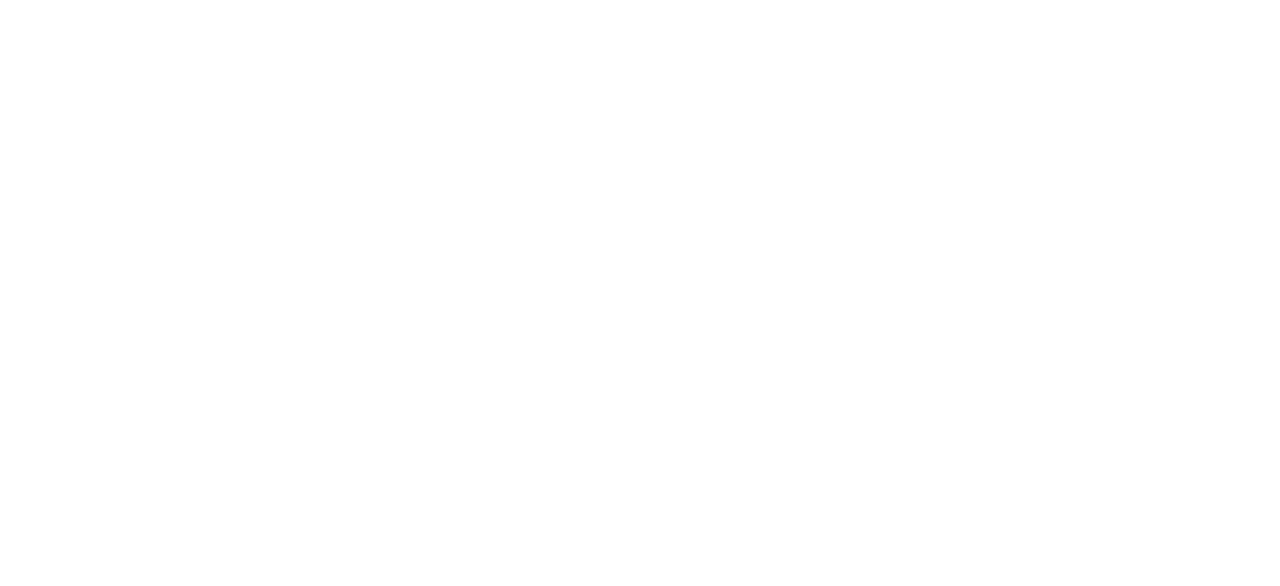
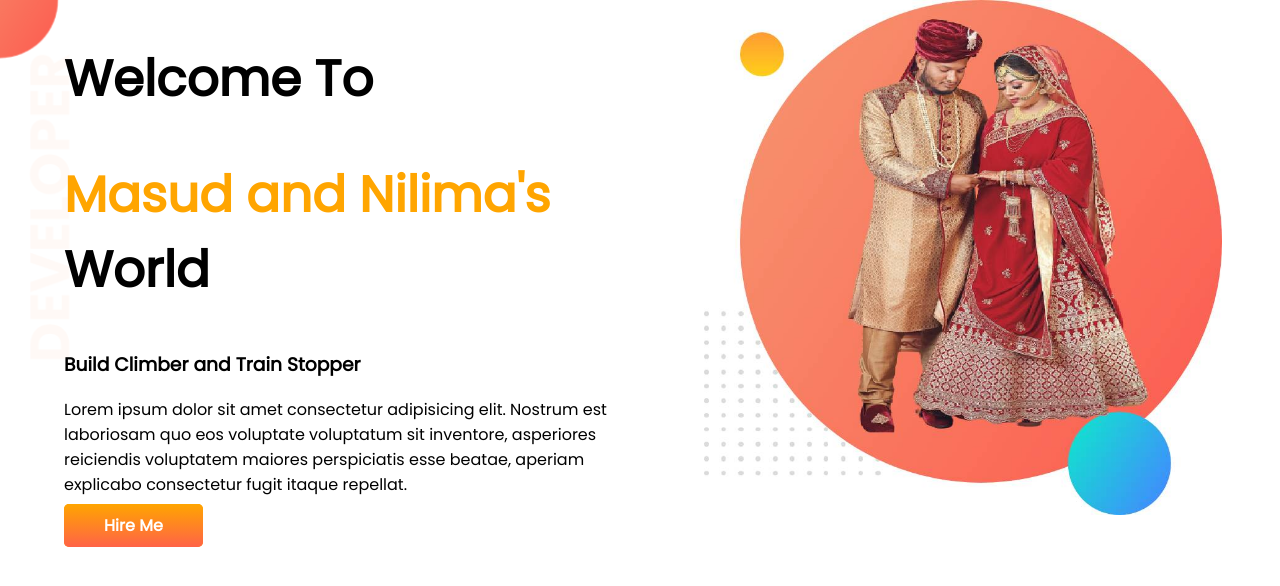
Before and after one commit to masudulhaque97/developer-portfolio, a plain HTML site: page index.html in a window 1280 px wide. Drawn offline with Linux system fonts and the light colour scheme.

Commit message:
first upload

```diff
--- a/index.html
+++ b/index.html
@@ -1,13 +1,33 @@
 <!DOCTYPE html>
 <html lang="en">
+
 <head>
     <meta charset="UTF-8">
     <meta http-equiv="X-UA-Compatible" content="IE=edge">
     <meta name="viewport" content="width=device-width, initial-scale=1.0">
     <title>Masudul Haque Portfolio</title>
+    <link rel="preconnect" href="https://fonts.googleapis.com">
+    <link rel="preconnect" href="https://fonts.gstatic.com" crossorigin>
+    <link href="https://fonts.googleapis.com/css2?family=Poppins&display=swap" rel="stylesheet">
+
     <link rel="stylesheet" href="style.css">
 </head>
+
 <body>
+    <section class="top-banner">
+        <div class="half-width">
+            <h1>Welcome To</h1>
+            <h1><span class="orange-color"> Masud and Nilima's</span> World</h1>
+            <h3>Build Climber and Train Stopper</h3>
+            <p>Lorem ipsum dolor sit amet consectetur adipisicing elit. Nostrum est laboriosam quo eos voluptate
+                voluptatum
+                sit inventore, asperiores reiciendis voluptatem maiores perspiciatis esse beatae, aperiam explicabo
+                consectetur fugit itaque repellat.</p>
+            <a class="link-button" target="_blank" href="https://www.google.com/">Hire Me</a>
+        </div>
+        <div class="half-width"> <img src="images/my-bg-new.jpg" alt="MY image here"></div>
+    </section>
 
 </body>
+
 </html>
--- a/style.css
+++ b/style.css
@@ -0,0 +1,41 @@
+body{
+    font-family: 'Poppins', sans-serif;
+    margin: 0px;
+}
+
+h1{
+    font-size: 50px;
+
+}
+
+.orange-color{
+color: orange;
+}
+
+section{
+    display: flex;
+}
+
+.half-width{
+    width: 70%;
+    padding-left: 5%;
+
+}
+.half-width img{
+    width: 90%;
+}
+.link-button{
+    text-decoration: none;
+    background-image: linear-gradient(orange, tomato);
+    background-color: orange;
+    color: white;
+    font-weight: bold;
+    padding: 10px 40px;
+    border-radius: 5px;
+}
+
+.top-banner{
+    background-image: url(images/top-banner.png);
+    background-repeat: no-repeat;
+
+}
```
Also changed, not shown: images/IMG-2908-removebg-preview.png (added), images/dream-bg.png (added), images/exp-bg.png (added), images/jhankar.png (added), images/jhankar2.png (added), images/my-bg-new.jpg (added), images/my-bg.png (added), images/my-bg2.png (added), images/top-banner.png (added), 7 other files.
